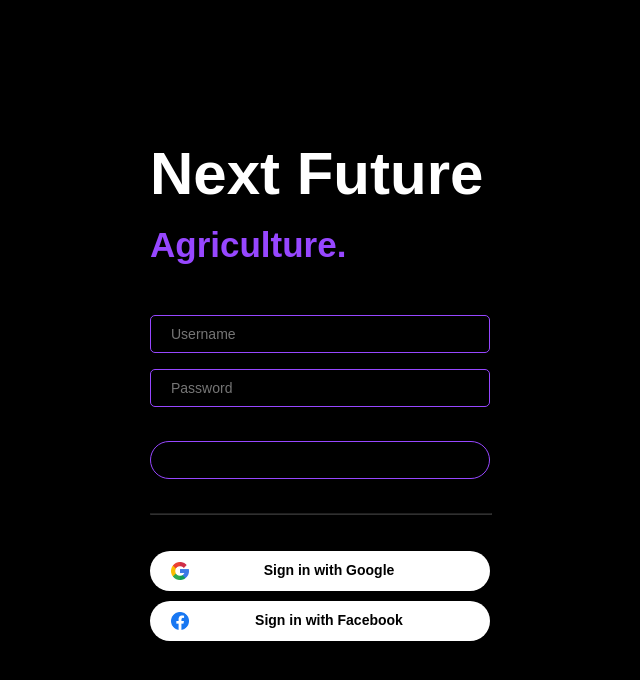
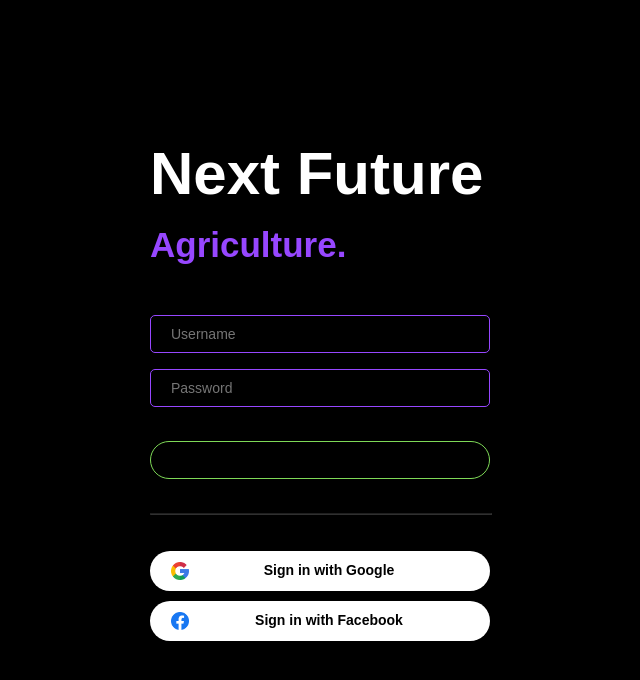
Before and after one commit to IT21823398/AgriMatrix, a React (Vite) app in the folder frontend/: page / in a window 1280 px wide. In both pictures the pointer is over the button "Log in". Shown: the top 680 px of the page, without its empty margins (0-640 px from the left). Built offline with nearby package versions, Linux system fonts and the light colour scheme.

Commit message:
changed the border color of submit-btn

```diff
--- a/frontend/src/styles/LandingPage.css
+++ b/frontend/src/styles/LandingPage.css
@@ -81,7 +81,7 @@ input:focus::placeholder {
 
 .submit-btn:hover {
     background-color: black;
-    border-color: #9747ff;
+    border-color: #7ed957;
 
 }
 
```
